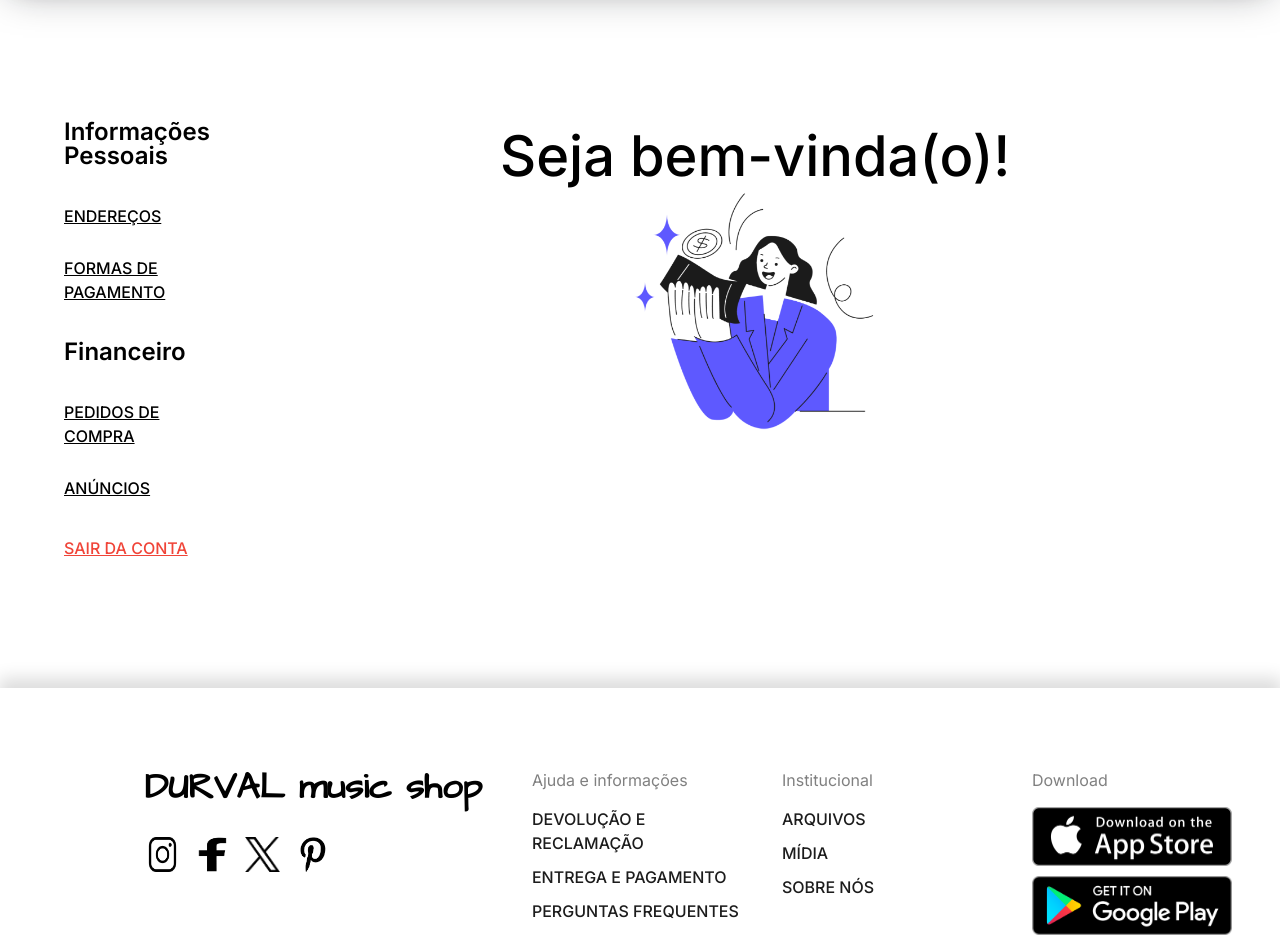
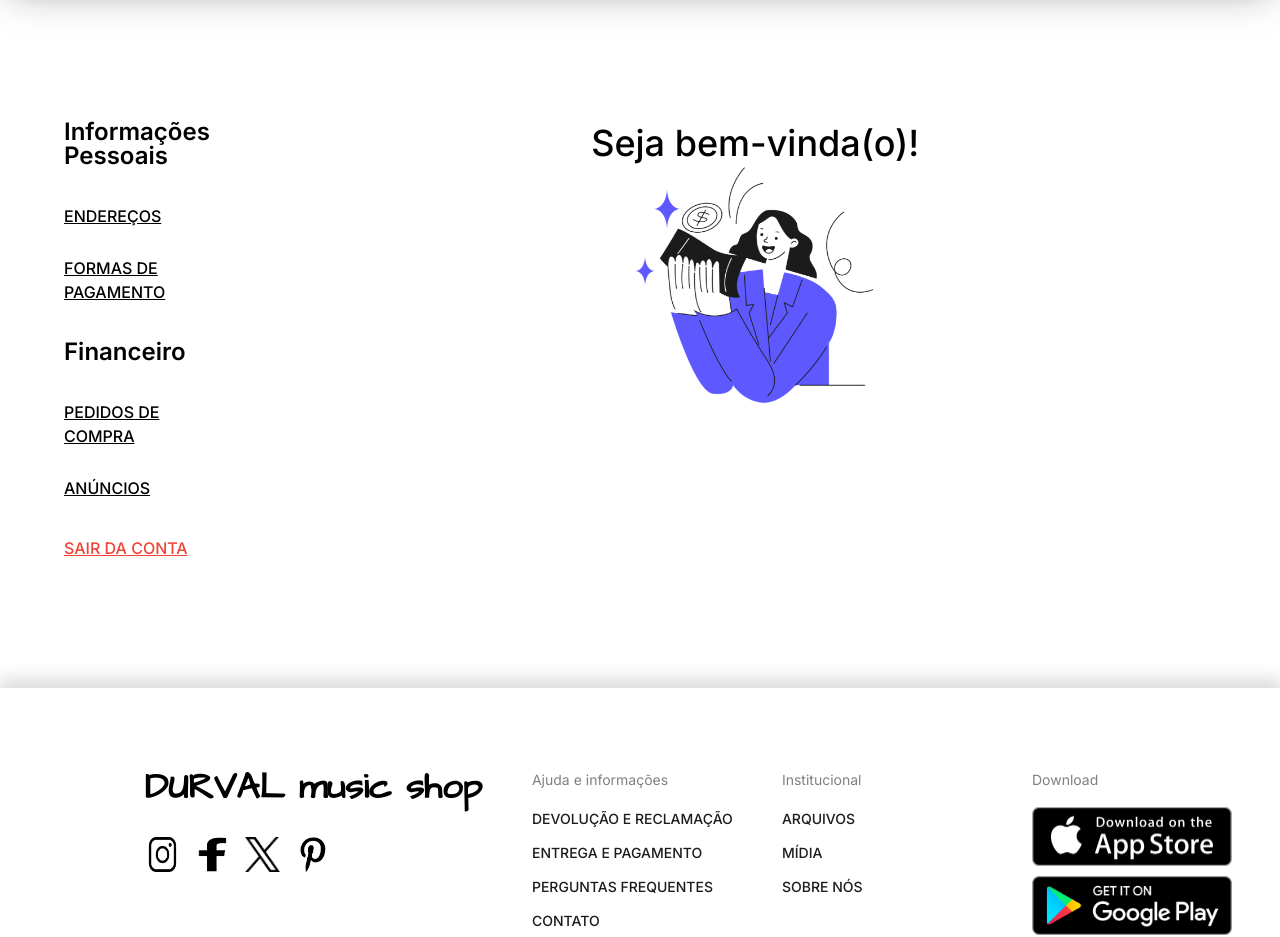
Before and after one commit to brunomoleta/durval-music-shop-client, a React (Vite) app: page /resumo in a window 1280 px wide. Shown: the part 220-1157 px from the top of the page. Built offline with nearby package versions, Linux system fonts and the light colour scheme; sample sign-in values are in the browser's storage.

Commit message:
Refactor Styles/ Corrigir tamanho de fonte

```diff
--- a/src/components/ProfileTemplate/Anuncios/AnuncioCard/AnuncioCard.tsx
+++ b/src/components/ProfileTemplate/Anuncios/AnuncioCard/AnuncioCard.tsx
@@ -19,7 +19,7 @@ import {
 } from "../../../../styled-components/resumeCard.styles.ts";
 import Modal from "../../../Modal";
 import ModalQuit from "../../../Modal/ModalQuit";
-import { priceToString } from "../../../../services/utils.ts";
+import {priceToString, upper} from "../../../../services/utils.ts";
 
 const ViewButton = styled(Link)`
   color: ${colors.purple};
@@ -95,7 +95,7 @@ export function AnuncioCard(props: IAnuncioCard) {
         </CartButtons>
       </CartContent>
       <Modal
-        title="editar anúncio"
+        title={upper("editar anúncio")}
         open={isEditAnuncioModalOpen}
         onOpenChange={setIsEditAnuncioModalOpen}
         element={EditAnuncioForm()}
--- a/src/components/Resume/Resume.tsx
+++ b/src/components/Resume/Resume.tsx
@@ -2,18 +2,18 @@ import Refund from "../../assets/illustrations/Refund.svg"
 import styled from "styled-components";
 import {fontSize} from "../../styled-components/root.ts";
 import Illustration from "../Illustration";
-import {QUERIES} from "../../services/database.ts";
 
 const H1 = styled.h1`
   width: 100%;
+
   font-weight: 500;
+    font-size: clamp(${fontSize.text}, 7svw, ${fontSize.h2});
+
+
+    margin-inline-end: auto;
+
   text-align: center;
   line-height: 130%;
-  font-size: ${fontSize.h3};
-  @media ${QUERIES.tabletAndUp}{
-
-  font-size: ${fontSize.h1};
-  }
 `
 const Section = styled.section`
   display: grid;
--- a/src/components/Template/Footer/styles.ts
+++ b/src/components/Template/Footer/styles.ts
@@ -1,5 +1,5 @@
 import styled from "styled-components";
-import { colors, genericValues } from "../../../styled-components/root.ts";
+import {colors, fontSize, genericValues} from "../../../styled-components/root.ts";
 import { Link } from "react-router-dom";
 import {QUERIES} from "../../../services/database.ts";
 
@@ -8,10 +8,12 @@ export const Foot = styled.footer`
   margin: 0 auto;
   padding: 0 clamp(0px, 8vw, 200px);
   box-shadow: 0 -9px 16px 1.5px #dddddd;
+
   display: flex;
   justify-content: center;
   overflow-x: hidden;
-  font-size: ${genericValues.clampFontSize};
+
+  font-size: clamp(${fontSize.icons},5svw, ${fontSize.smallLink});
 `;
 
 export const DivContainer = styled.div`
@@ -64,6 +66,8 @@ export const UlSocialMedia = styled.ul`
 export const LiSocialMedia = styled.li`
   display: flex;
   gap: 20px;
+
+
 `;
 
 export const AnchorMedias = styled(Link)``;
--- a/src/styled-components/AllProducts.styles.ts
+++ b/src/styled-components/AllProducts.styles.ts
@@ -1,8 +1,8 @@
 import styled from "styled-components";
-import {colors, fontSize, genericValues} from "./root.ts";
+import { colors, fontSize, genericValues } from "./root.ts";
 
 export const Heading = styled.h2`
-  font-size: ${fontSize.h3};
+  font-size: clamp(${fontSize.smallLink}, 7svw, ${fontSize.h3});
   font-weight: 600;
   color: ${colors.purple};
 `;
--- a/src/styled-components/Typography.styles.ts
+++ b/src/styled-components/Typography.styles.ts
@@ -2,7 +2,7 @@ import { colors, fontSize } from "./root.ts";
 import styled from "styled-components";
 
 export const H1 = styled.h1`
-  font-size: ${fontSize.h2};
+  font-size: clamp(${fontSize.p}, 5svw, ${fontSize.h2});
   line-height: 120%;
   font-weight: 600;
 `;
```
